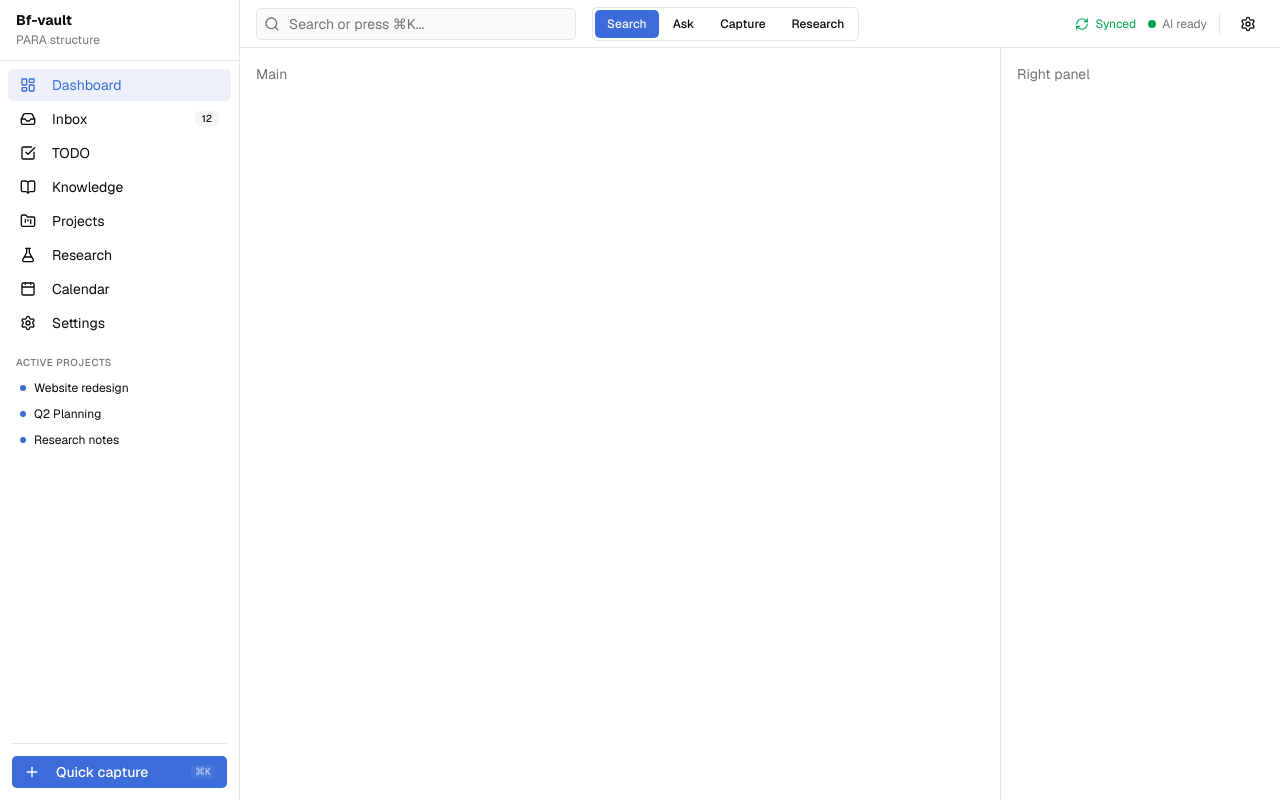
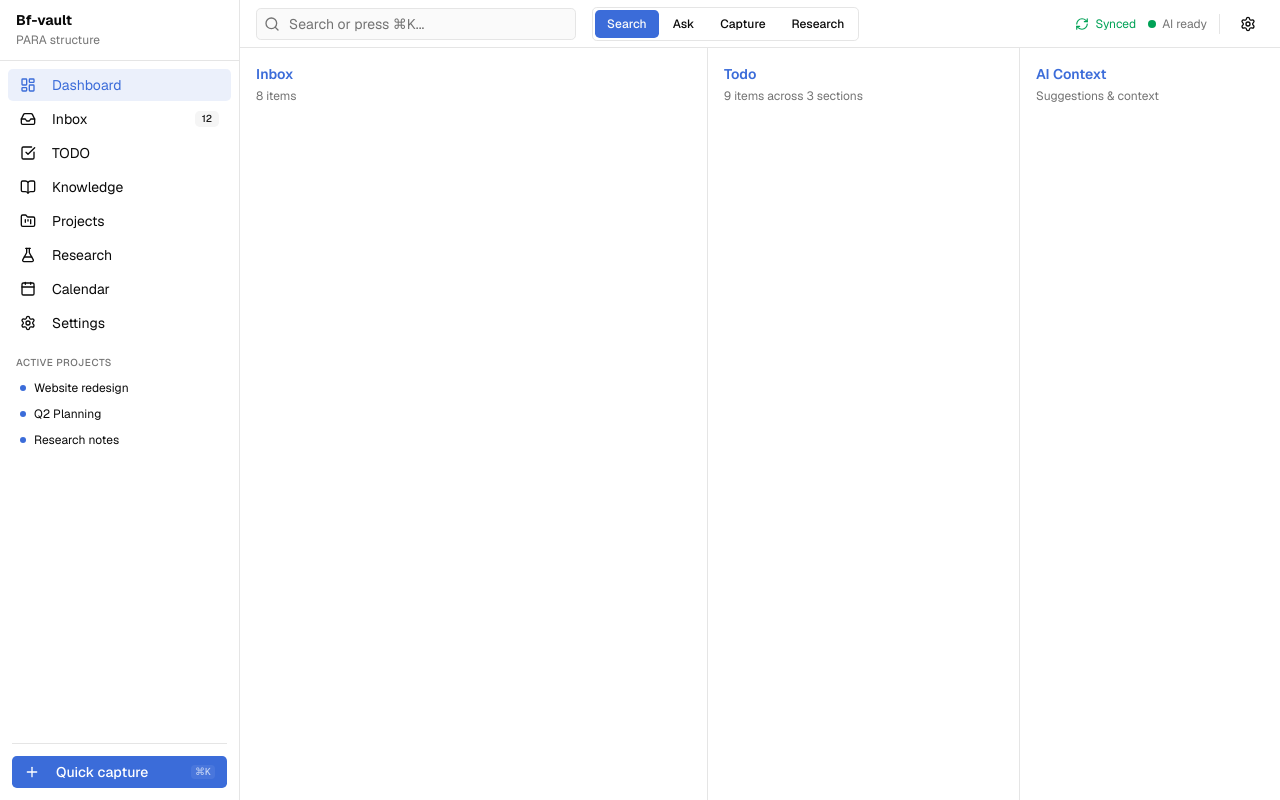
Before and after one commit to bthink/yet-another-personal-dashaboard, a Next.js app: page /dashboard in a window 1280 px wide. Built offline with nearby package versions, Linux system fonts and the light colour scheme.

Commit message:
feat: 3-col dashboard layout with mock data structure

```diff
--- /dev/null
+++ b/components/dashboard/ContextPanel.tsx
@@ -0,0 +1,9 @@
+// Placeholder - full implementation in Task 1.8
+export default function ContextPanel(): React.ReactElement {
+  return (
+    <div className="p-4">
+      <h2 className="text-sm font-semibold text-accent mb-1">AI Context</h2>
+      <p className="text-xs text-muted-foreground">Suggestions &amp; context</p>
+    </div>
+  )
+}
--- /dev/null
+++ b/components/dashboard/InboxPanel.tsx
@@ -0,0 +1,11 @@
+import { mockInboxItems } from "@/lib/mock-data"
+
+// Placeholder - full implementation in Task 1.6
+export default function InboxPanel(): React.ReactElement {
+  return (
+    <div className="p-4">
+      <h2 className="text-sm font-semibold text-accent mb-1">Inbox</h2>
+      <p className="text-xs text-muted-foreground">{mockInboxItems.length} items</p>
+    </div>
+  )
+}
--- /dev/null
+++ b/components/dashboard/TodoPanel.tsx
@@ -0,0 +1,13 @@
+import { mockTodoSections } from "@/lib/mock-data"
+
+// Placeholder - full implementation in Task 1.7
+export default function TodoPanel(): React.ReactElement {
+  const totalItems = mockTodoSections.reduce((sum, section) => sum + section.items.length, 0)
+
+  return (
+    <div className="p-4">
+      <h2 className="text-sm font-semibold text-accent mb-1">Todo</h2>
+      <p className="text-xs text-muted-foreground">{totalItems} items across {mockTodoSections.length} sections</p>
+    </div>
+  )
+}
--- a/components/layout/DashboardContent.tsx
+++ b/components/layout/DashboardContent.tsx
@@ -1,15 +1,28 @@
-export default function DashboardContent() {
+import InboxPanel from "@/components/dashboard/InboxPanel"
+import TodoPanel from "@/components/dashboard/TodoPanel"
+import ContextPanel from "@/components/dashboard/ContextPanel"
+
+export default function DashboardContent(): React.ReactElement {
   return (
     <div className="flex flex-1 overflow-hidden h-full">
-      <main className="flex-1 overflow-y-auto p-4">
-        <p className="text-sm text-muted-foreground">Main</p>
-      </main>
-      <aside
-        className="w-[280px] shrink-0 border-l border-border overflow-y-auto p-4"
-        aria-label="Right panel"
+      <section
+        className="basis-[45%] shrink-0 overflow-y-auto border-r border-border"
+        aria-label="Inbox"
       >
-        <p className="text-sm text-muted-foreground">Right panel</p>
-      </aside>
+        <InboxPanel />
+      </section>
+      <section
+        className="basis-[30%] shrink-0 overflow-y-auto border-r border-border"
+        aria-label="Todo"
+      >
+        <TodoPanel />
+      </section>
+      <section
+        className="basis-[25%] min-w-0 overflow-y-auto"
+        aria-label="AI Context"
+      >
+        <ContextPanel />
+      </section>
     </div>
-  );
+  )
 }
--- /dev/null
+++ b/lib/mock-data.ts
@@ -0,0 +1,216 @@
+// Mock data for Phase 1 dashboard - will be replaced by real vault data in Phase 2
+
+export type InboxItemType = "note" | "link" | "task" | "idea" | "file"
+export type InboxItemStatus = "new" | "triaged" | "snoozed"
+
+export interface InboxItem {
+  id: string
+  title: string
+  type: InboxItemType
+  status: InboxItemStatus
+  timestamp: string // ISO string
+  source?: string
+  preview?: string
+}
+
+export type TodoPriority = "high" | "medium" | "low"
+
+export interface TodoItem {
+  id: string
+  title: string
+  done: boolean
+  priority: TodoPriority
+  dueDate?: string // ISO string
+  project?: string // wikilink target e.g. "Website redesign"
+  tags?: string[]
+}
+
+export interface TodoSection {
+  id: string
+  title: string
+  items: TodoItem[]
+}
+
+export interface AiSuggestion {
+  id: string
+  inboxItemId: string
+  suggestedAction: "add-to-todo" | "create-note" | "move-to-ideas" | "watchlist" | "keep" | "delete"
+  confidence: number // 0-1
+  reasoning: string
+  destinationPath?: string // vault path
+}
+
+export const mockInboxItems: InboxItem[] = [
+  {
+    id: "inbox-1",
+    title: "Found interesting article on RAG architectures",
+    type: "link",
+    status: "new",
+    timestamp: "2026-05-11T08:23:00Z",
+    source: "Web clip",
+    preview: "Survey of retrieval-augmented generation patterns for production LLM apps...",
+  },
+  {
+    id: "inbox-2",
+    title: "Meeting notes from Monday standup",
+    type: "note",
+    status: "new",
+    timestamp: "2026-05-11T09:05:00Z",
+    source: "Mobile capture",
+    preview: "Discussed dashboard timeline, agreed on Phase 1 deadline end of week.",
+  },
+  {
+    id: "inbox-3",
+    title: "Buy groceries - to process",
+    type: "task",
+    status: "new",
+    timestamp: "2026-05-10T19:44:00Z",
+    source: "Mobile capture",
+  },
+  {
+    id: "inbox-4",
+    title: "Idea: dashboard widget for habits",
+    type: "idea",
+    status: "new",
+    timestamp: "2026-05-10T15:30:00Z",
+    source: "Mobile capture",
+    preview: "A streaks-style widget showing daily habits with a heatmap view.",
+  },
+  {
+    id: "inbox-5",
+    title: "Obsidian Templater cheatsheet.pdf",
+    type: "file",
+    status: "triaged",
+    timestamp: "2026-05-09T12:00:00Z",
+    source: "File drop",
+  },
+  {
+    id: "inbox-6",
+    title: "Book recommendation: Four Thousand Weeks",
+    type: "link",
+    status: "snoozed",
+    timestamp: "2026-05-09T08:10:00Z",
+    source: "Web clip",
+    preview: "Oliver Burkeman on finite time and how to stop optimizing your life.",
+  },
+  {
+    id: "inbox-7",
+    title: "Follow up with Marta about design review",
+    type: "task",
+    status: "new",
+    timestamp: "2026-05-11T07:00:00Z",
+    source: "Mobile capture",
+  },
+  {
+    id: "inbox-8",
+    title: "Draft outline for Q3 project proposal",
+    type: "note",
+    status: "triaged",
+    timestamp: "2026-05-08T16:20:00Z",
+    source: "Desktop capture",
+    preview: "Goals: reduce onboarding time by 30%, integrate new analytics pipeline.",
+  },
+]
+
+export const mockTodoSections: TodoSection[] = [
+  {
+    id: "section-today",
+    title: "Today",
+    items: [
+      {
+        id: "todo-1",
+        title: "Finish Phase 1 dashboard shell",
+        done: false,
+        priority: "high",
+        project: "Personal Dashboard",
+        tags: ["#dev", "#urgent"],
+      },
+      {
+        id: "todo-2",
+        title: "Review PR for landing page redesign",
+        done: false,
+        priority: "medium",
+        project: "Website redesign",
+        tags: ["#design"],
+      },
+      {
+        id: "todo-3",
+        title: "Reply to Marta about design review",
+        done: true,
+        priority: "medium",
+        tags: ["#comms"],
+      },
+    ],
+  },
+  {
+    id: "section-week",
+    title: "This week",
+    items: [
+      {
+        id: "todo-4",
+        title: "Write unit tests for InboxPanel",
+        done: false,
+        priority: "medium",
+        dueDate: "2026-05-13T00:00:00Z",
+        project: "Personal Dashboard",
+        tags: ["#dev"],
+      },
+      {
+        id: "todo-5",
+        title: "Prepare Q3 proposal outline",
+        done: false,
+        priority: "high",
+        dueDate: "2026-05-14T00:00:00Z",
+        tags: ["#work"],
+      },
+      {
+        id: "todo-6",
+        title: "Read Four Thousand Weeks chapter 3",
+        done: false,
+        priority: "low",
+        dueDate: "2026-05-15T00:00:00Z",
+        tags: ["#reading"],
+      },
+      {
+        id: "todo-7",
+        title: "Set up Obsidian Templater for daily notes",
+        done: false,
+        priority: "medium",
+        dueDate: "2026-05-16T00:00:00Z",
+        project: "Vault setup",
+        tags: ["#obsidian"],
+      },
+    ],
+  },
+  {
+    id: "section-someday",
+    title: "Someday",
+    items: [
+      {
+        id: "todo-8",
+        title: "Explore Rust for CLI tooling",
+        done: false,
+        priority: "low",
+        tags: ["#learning", "#dev"],
+      },
+      {
+        id: "todo-9",
+        title: "Redesign personal site portfolio section",
+        done: false,
+        priority: "low",
+        project: "Website redesign",
+        tags: ["#design"],
+      },
+    ],
+  },
+]
+
+export const mockAiSuggestion: AiSuggestion = {
+  id: "suggestion-1",
+  inboxItemId: "inbox-1",
+  suggestedAction: "create-note",
+  confidence: 0.87,
+  reasoning:
+    "This article is closely related to your existing notes on LLM architecture. Creating a note in 02_Areas/AI-Research would maintain the connection.",
+  destinationPath: "02_Areas/AI-Research/RAG-patterns",
+}
```
